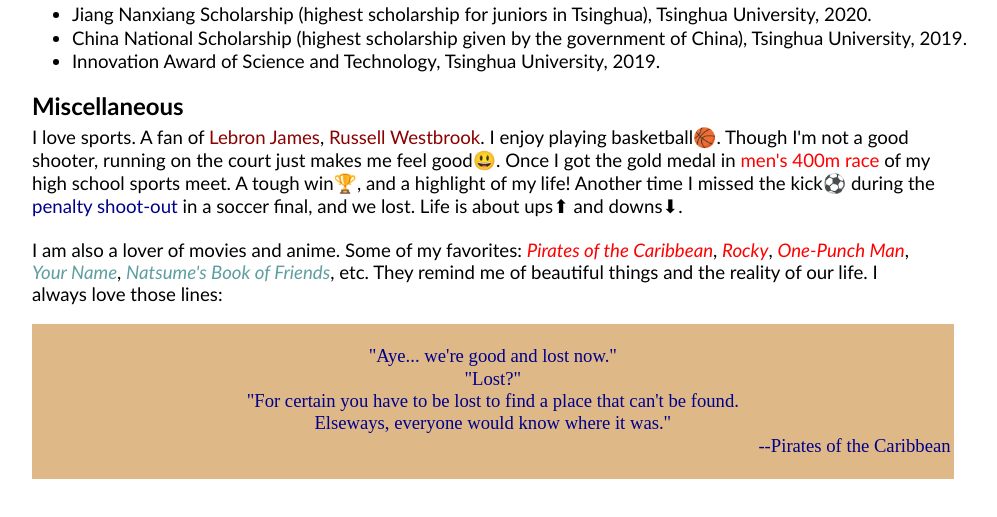
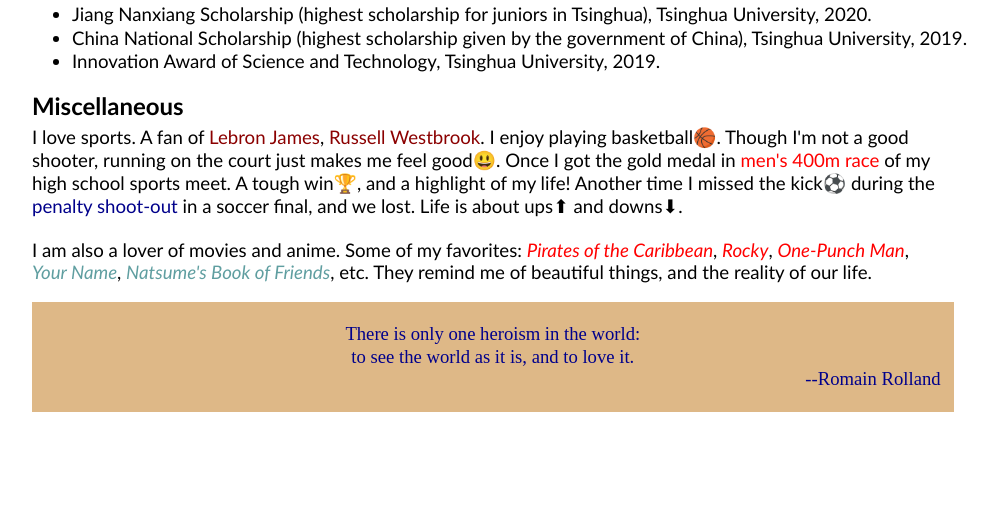
Before and after one commit to y-zheng18/y-zheng18.github.io, a plain HTML site: page index.html in a window 1280 px wide. Shown: the part 771-1288 px from the top of the page, without its empty margins (156-1153 px from the left). After the commit the page ends 1221 px from the top, so only its background shows below. Drawn offline with Linux system fonts and the light colour scheme; some packages are replaced by stand-ins of ours; a script that the page names is missing.

Commit message:
minor updates

```diff
--- a/index.html
+++ b/index.html
@@ -142,18 +142,19 @@
 	<a href="https://en.wikipedia.org/wiki/One-Punch_Man" style="color: red;"><i>One-Punch Man</i></a>,
 	<a href="https://en.wikipedia.org/wiki/Your_Name" style="color: cadetblue;"><i>Your Name</i></a>,
 	<a href="https://en.wikipedia.org/wiki/Natsume%27s_Book_of_Friends" style="color: cadetblue;"><i>Natsume's Book of Friends</i></a>,
-	etc. They remind me of beautiful things and the reality of our life.
-	I always love those lines:
+	etc. They remind me of beautiful things, and the reality of our life.
+<!--	I always love those lines:-->
 </p>
 <table style="margin-left: 60px;margin-right: 60px;background-color: burlywood; font-family: 'Segoe Print';font-size: 14pt;line-height: 1.2;width: 90%;color: darkblue">
 	<td>
 		<p>
 			<div style="text-align: center">
-		"Aye... we're good and lost now."<br>
-		"Lost?"<br>
-		"For certain you have to be lost to find a place that can't be found.
-		<br>Elseways, everyone would know where it was."</div>
-		<div style="text-align: right">--Pirates of the Caribbean<br></div></p>
+		There is only one heroism in the world:<br> to see the world as it is, and to love it.</div>
+<!--		"Aye... we're good and lost now."<br>-->
+<!--		"Lost?"<br>-->
+<!--		"For certain you have to be lost to find a place that can't be found.-->
+<!--		<br>Elseways, everyone would know where it was."-->
+		<div style="text-align: right;margin-right: 10px">--Romain Rolland<br></div></p>
 <!--		"I have a rendezvous beyond my beloved horizon."-->
 
 	</td>
```
Also changed, not shown: figs/me2.jpg (added).
